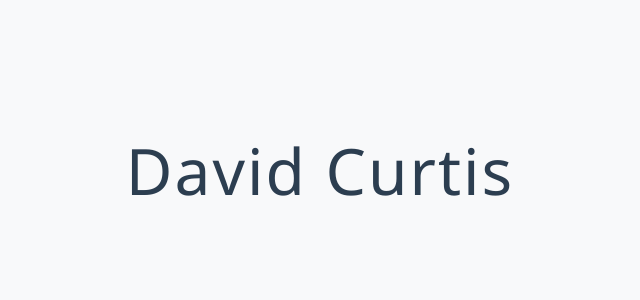
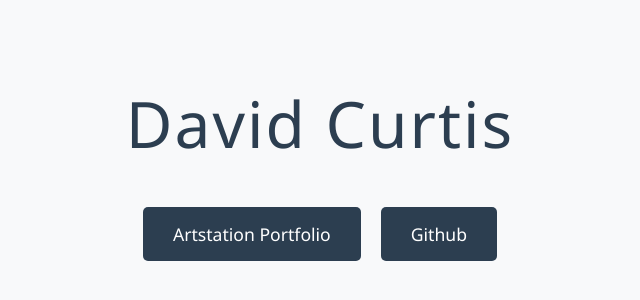
Before and after one commit to ovhensik/website_curtis3d, a plain HTML site: page index.html in a window 1280 px wide. Shown: the part 230-530 px from the top of the page, without its empty margins (320-960 px from the left). Drawn offline with Linux system fonts and the light colour scheme.

Commit message:
Add Artstation and Github buttons

```diff
--- a/index.html
+++ b/index.html
@@ -29,12 +29,40 @@
             color: #2c3e50;
             font-weight: 300;
             letter-spacing: 2px;
+            margin-bottom: 40px;
+        }
+
+        .buttons {
+            display: flex;
+            gap: 20px;
+            justify-content: center;
+        }
+
+        .btn {
+            display: inline-block;
+            padding: 15px 30px;
+            background: #2c3e50;
+            color: white;
+            text-decoration: none;
+            border-radius: 5px;
+            font-size: 1.1em;
+            transition: all 0.3s ease;
+        }
+
+        .btn:hover {
+            background: #34495e;
+            transform: translateY(-2px);
+            box-shadow: 0 5px 15px rgba(0, 0, 0, 0.2);
         }
     </style>
 </head>
 <body>
     <div class="container">
         <h1>David Curtis</h1>
+        <div class="buttons">
+            <a href="https://www.artstation.com/davidcurtis" class="btn" target="_blank">Artstation Portfolio</a>
+            <a href="https://github.com/ovhensik" class="btn" target="_blank">Github</a>
+        </div>
     </div>
 </body>
 </html>
```
